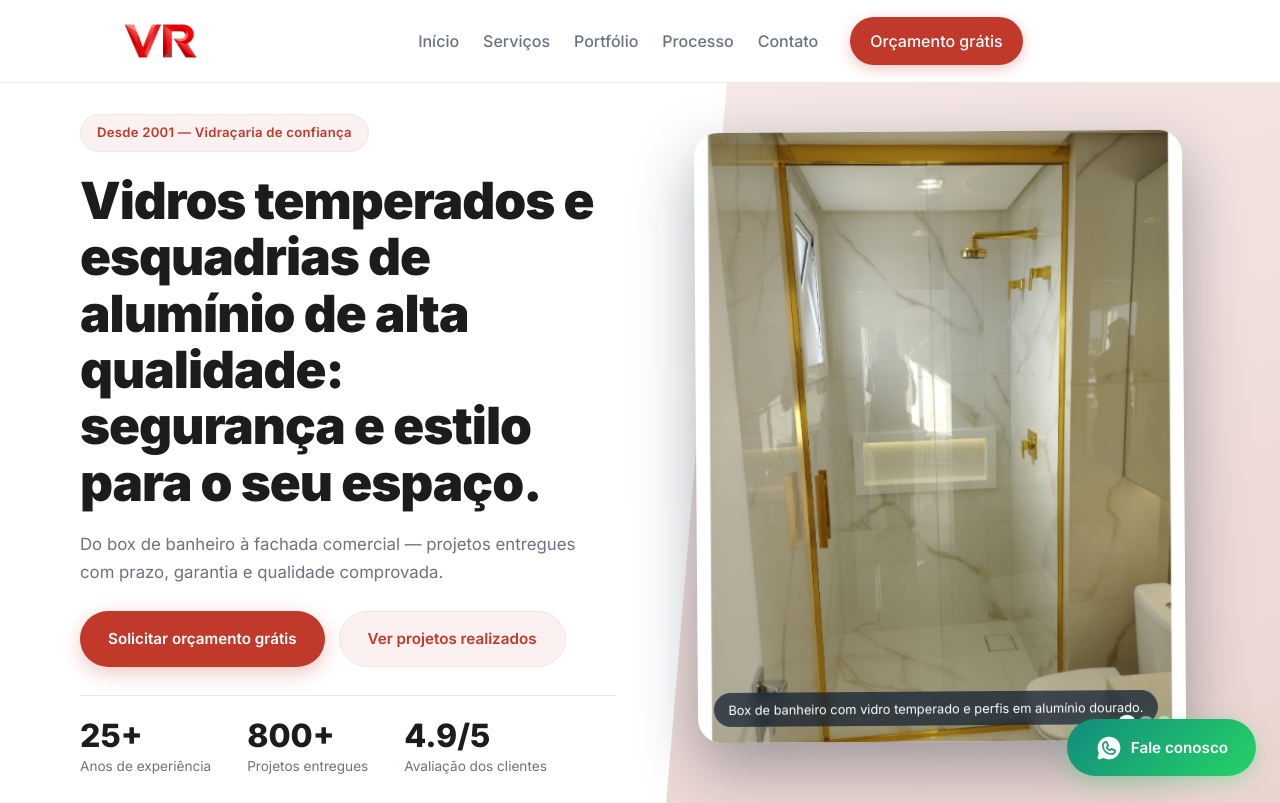
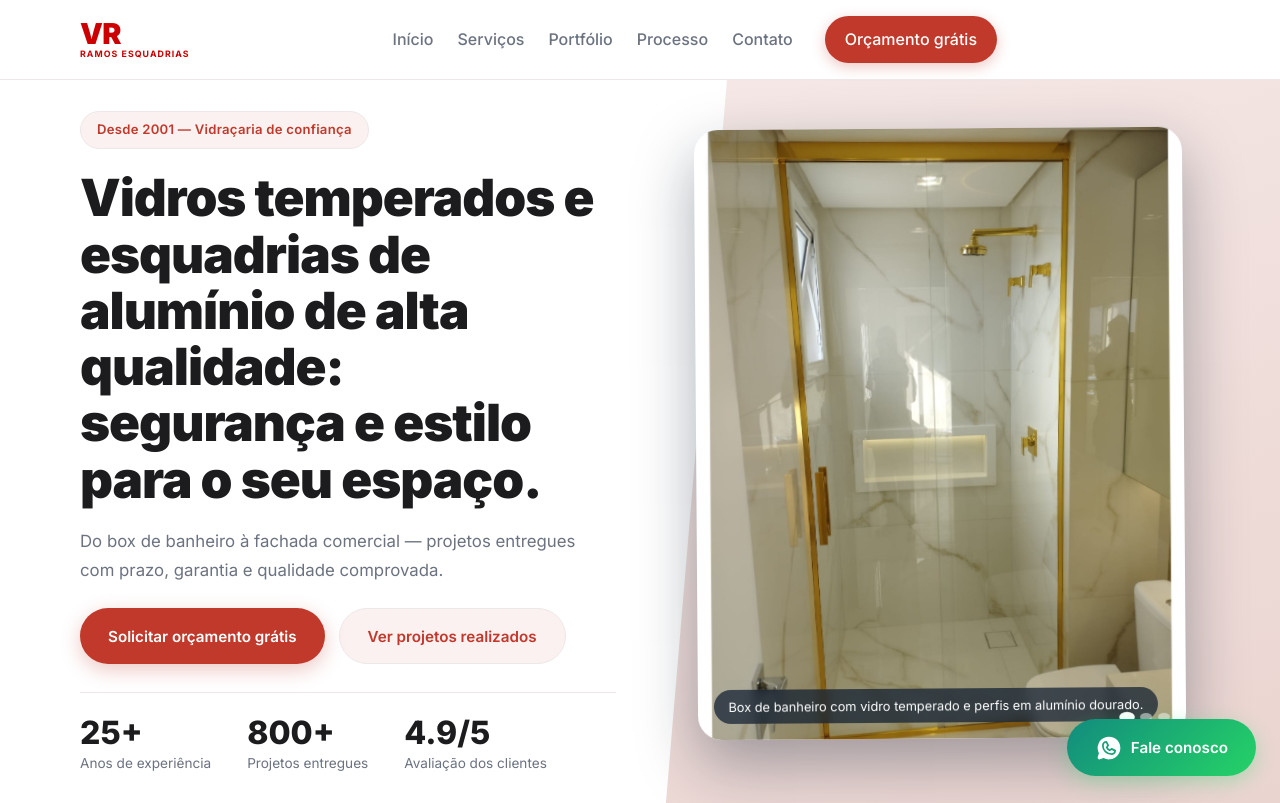
Before and after one commit to paulohramoss/landing-page, a React (Vite) app: page / in a window 1280 px wide. Shown: the top 803 px of the page. Built offline with nearby package versions, Linux system fonts and the light colour scheme.

Commit message:
feat: add Logo component, global styles, and hero image assets

```diff
--- a/src/components/Logo.tsx
+++ b/src/components/Logo.tsx
@@ -1,10 +1,9 @@
-import logoVr from '../assets/logo-vr.jpg';
-
 function Logo(): JSX.Element {
   return (
     <a className="logo" href="#inicio" aria-label="Página inicial Vidraçaria Ramos">
-      <div className="logo-wrap">
-        <img className="logo-img" src={logoVr} alt="Vidraçaria Ramos" />
+      <div className="logo-brand">
+        <span className="logo-initials">VR</span>
+        <span className="logo-company">RAMOS ESQUADRIAS</span>
       </div>
     </a>
   );
--- a/src/styles/global.css
+++ b/src/styles/global.css
@@ -126,19 +126,26 @@ main {
   font-size: 1.1rem;
 }
 
-.logo-wrap {
-  height: 50px;
-  overflow: hidden;
-  flex-shrink: 0;
-  display: flex;
-  align-items: center;
-}
-
-.logo-img {
-  height: 90px;
-  width: auto;
-  display: block;
-  mix-blend-mode: multiply;
+.logo-brand {
+  display: flex;
+  flex-direction: column;
+  line-height: 1;
+}
+
+.logo-initials {
+  font-size: 1.8rem;
+  font-weight: 900;
+  color: #cc0000;
+  letter-spacing: -0.02em;
+  line-height: 1;
+}
+
+.logo-company {
+  font-size: 0.55rem;
+  font-weight: 700;
+  color: #cc0000;
+  letter-spacing: 0.12em;
+  margin-top: 1px;
 }
 
 .logo-text {
```
Also changed, not shown: src/assets/hero/logo vr.png (added).
